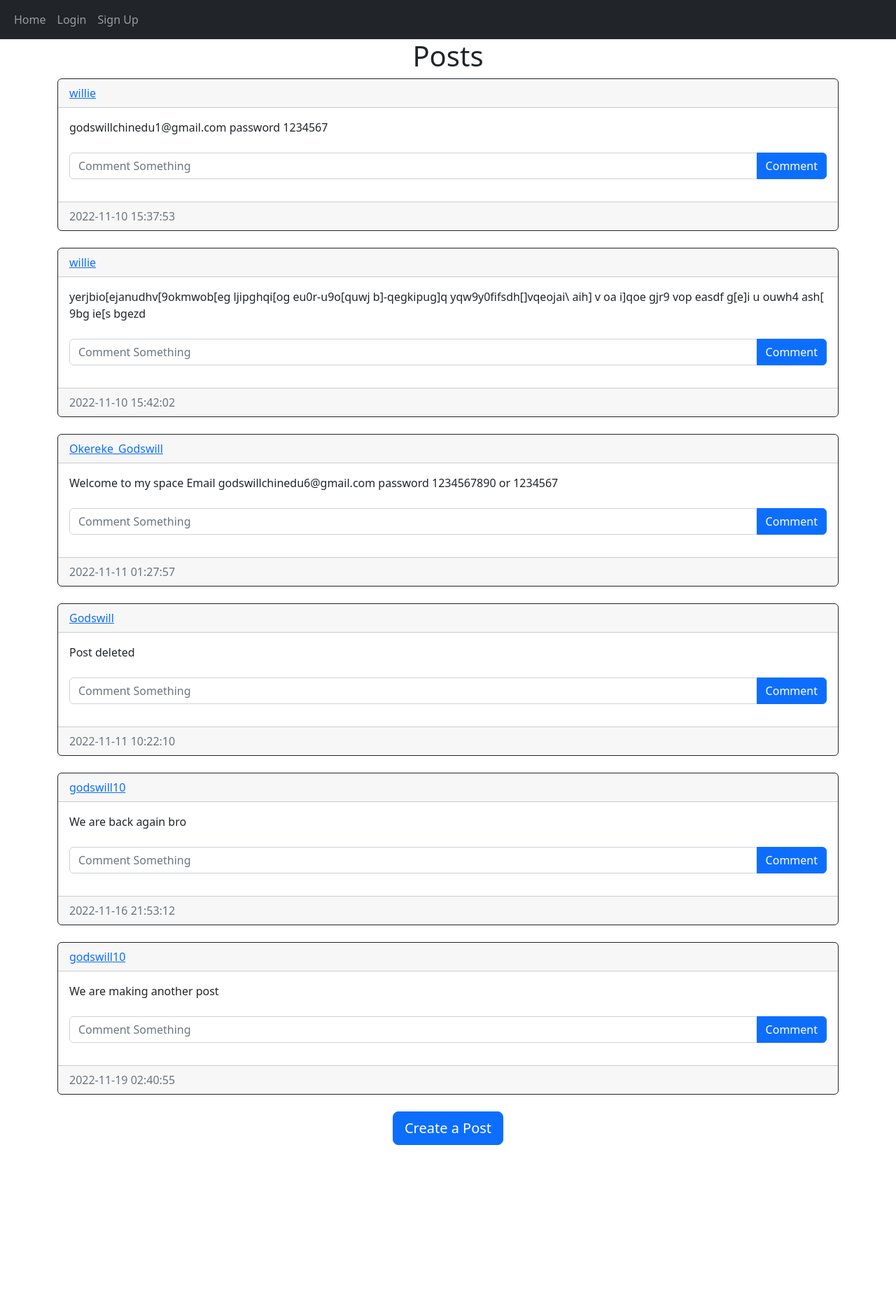
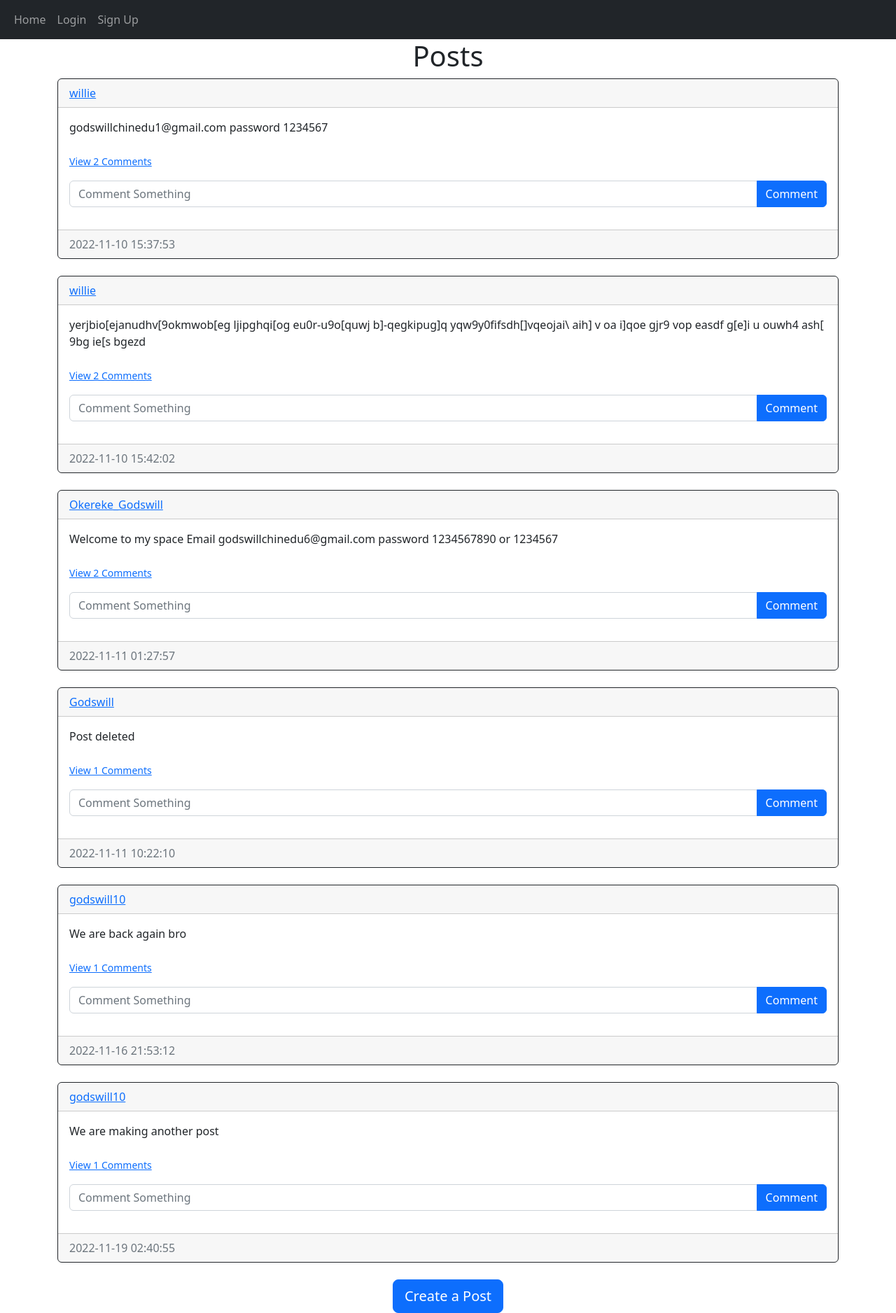
Before and after one commit to Chinedu06/flask-blog, a Flask app: page / in a window 1280 px wide. Shown: the whole page at 70% size. Before the commit the page ends 1636 px from the top, so only its background shows below. Run offline with Flask 2, Linux system fonts and the light colour scheme.

Commit message:
Added comment and delete comment function

```diff
--- a/website/templates/posts_div.html
+++ b/website/templates/posts_div.html
@@ -22,6 +22,51 @@
             <div class="card-body">
                 <div class="card-text">{{post.text}}</div>
                 <br>
+                <div class="collapse" id="comments-{{post.id}}">
+                    <div class="card">
+                        <div class="card-body" id="comments-expanded-{{post.id}}">
+                            {% for comment in post.comments %}
+                            <div class="d-flex justify-content-between align-items-center">
+                                <div>
+                                    <a href="/posts/{{comment.user.username}}">
+                                        {{comment.user.username}}
+                                    </a>: {{comment.text}}
+                                </div>
+
+                                <div>
+                                    <small class="text-muted">
+                                        {{comment.date_created}}
+                                    </small>
+                                    {% if user.id == comment.author or user.id == post.author %}
+                                    <div class="btn-group">
+                                        <button type="button" class="btn btn-sm btn-primary dropdown-toggle" data-bs-toggle="dropdown"></button>
+                                        <ul class="dropdown-menu">
+                                            <li>
+                                                <a href="/delete-comment/{{comment.id}}" class="dropdown-item">Delete</a>
+                                            </li>
+                                        </ul>
+                                    </div>
+                                    {% endif %}
+                                </div>
+                            </div>
+                            {% endfor %}
+                        </div>
+                    </div>
+                </div>
+                <div>
+                    <p class="card-test">
+                        {% if post.comments|length > 0 %}
+                        <a href="#comments-{{post.id}}" data-bs-toggle="collapse" role="button">
+                            <small>
+                                View {{post.comments|length}} Comments
+                            </small>
+                        </a>
+
+                        {% else %}
+                        <small class="text-muted">No Comments</small>
+                        {% endif %}
+                    </p>
+                </div>
                 <form class="input-group mb-3" method="POST" action="/create-comment/{{post.id}}">
                     <input type="text" id="text" name="text" class="form-control" placeholder="Comment Something">
                     <button type="submit" class="btn btn-primary">Comment</button>
--- a/website/views.py
+++ b/website/views.py
@@ -77,3 +77,18 @@ def create_comment(post_id):
             flash('Post does not exist')
 
     return redirect(url_for('views.home'))
+
+@views.route("/delete-comment/<comment_id>")
+@login_required
+def delete_comment(comment_id):
+    comment = Comment.query.filter_by(id=comment_id).first()
+
+    if not comment:
+        flash('Comment does not exist.', category='error')
+    elif current_user.id != comment.author and current_user.id != comment.post.author:
+        flash('You do not have permission to delete this comment.', category='error')
+    else:
+        db.session.delete(comment)
+        db.session.commit()
+
+    return redirect(url_for('views.home'))
```
Also changed, not shown: instance/database.db.
